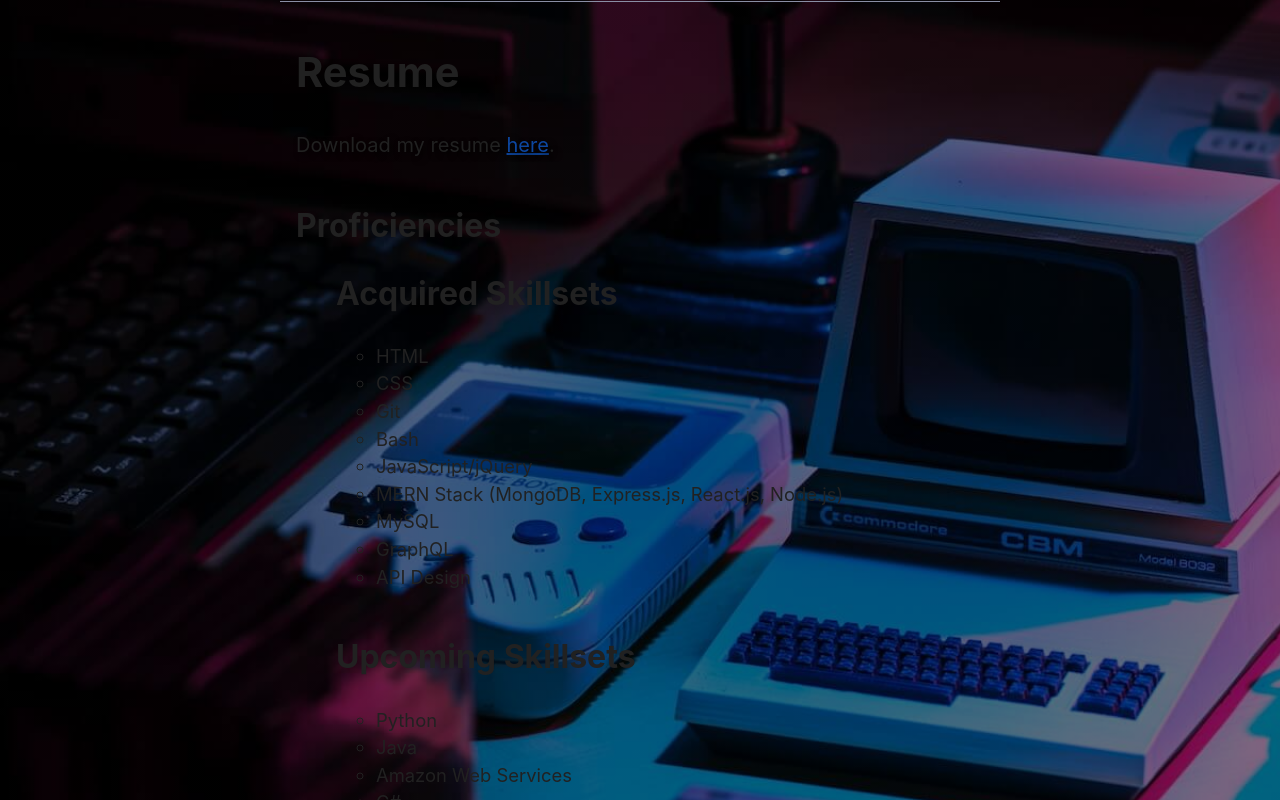
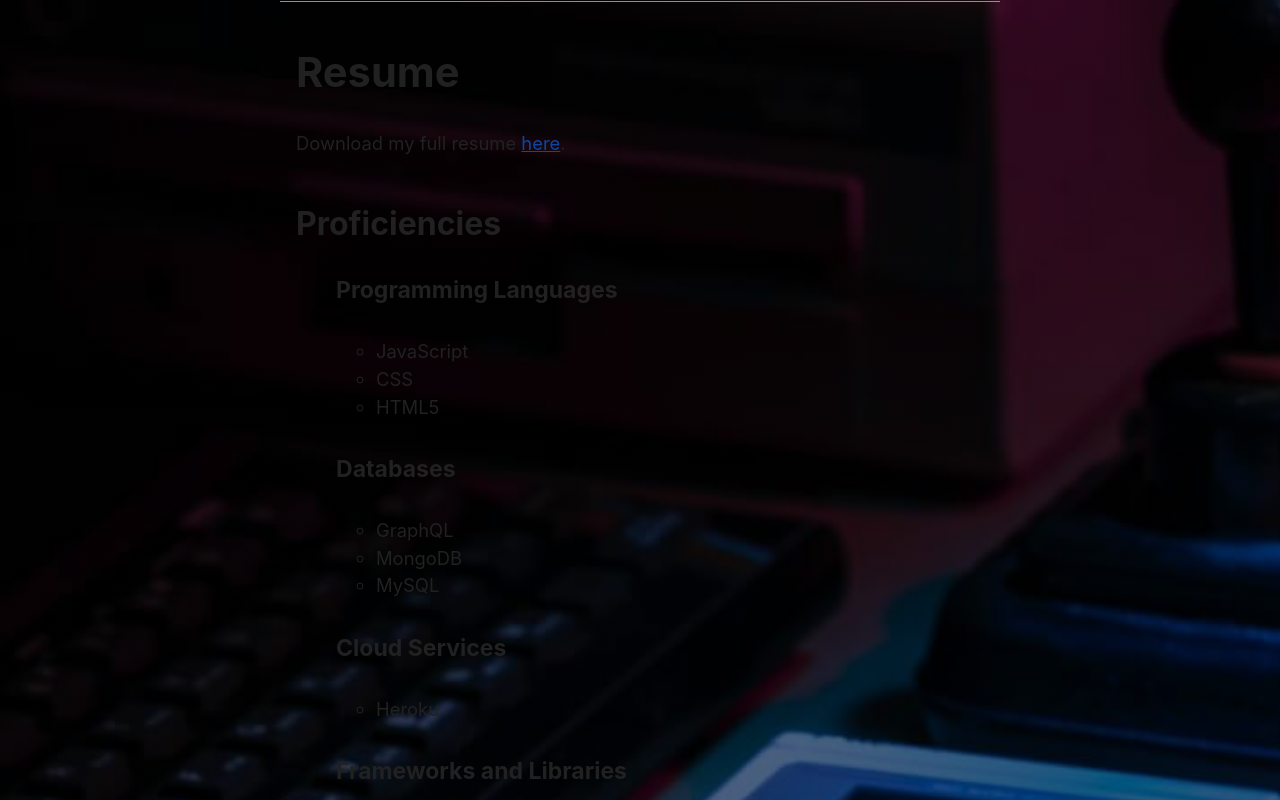
Before and after one commit to Lohmarr/prtflio, a React (Create React App) app: page /Resume in a window 1280 px wide. Shown: the part 180-980 px from the top of the page. Built offline with nearby package versions, Linux system fonts and the light colour scheme.

Commit message:
refining pages

```diff
--- a/src/componentStyles/App.css
+++ b/src/componentStyles/App.css
@@ -10,10 +10,6 @@
 
 .float {
   animation: float 3s infinite alternate ease-in-out;
-}
-
-.delay {
-  animation-delay: 2s;
 }
 
  @keyframes float {
@@ -53,6 +49,28 @@
   }
   100% {
     opacity: 0;
+  }
+}
+
+.bounce {
+  animation: bounce 1s ease-in-out infinite;
+}
+
+@keyframes bounce {
+  0% {
+    transform: translateY(-50%);
+  }
+  25% {
+    transform: translateY(50%);
+  }
+  50% {
+    transform: translateY(0);
+  }
+  75% {
+    transform: translateY(50%);
+  }
+  100% {
+    transform: translateY(-50%);
   }
 }
 
@@ -114,9 +132,10 @@ span {
   height: auto;
 }
 
-p {
-  font-size: 20px;
+.about {
   text-shadow: 3px 3px 6px black;
+  background: rgba(0, 0, 0, 0.5);
+  border-radius: 5px;
 }
 
 /* Footer */
--- a/src/componentStyles/old.css
+++ /dev/null
@@ -1,164 +0,0 @@
-/* Root */
-:root {
-    --primary-color: #009688;
-    --secondary-color: #ff5722;
-    --black-color: #292929;
-    --nav-tan: #dad3d3;
-    --shadow-set: 0 0 8px rgb(0, 255, 242);
-    --radius-set: 5px;
-    --font: 'Gill Sans', 'Gill Sans MT', Calibri, 'Trebuchet MS', sans-serif;
-  }
-
- /* Header */
-  header {
-    background: linear-gradient(to bottom right, var(--primary-color), var(--black-color), var(--secondary-color));
-    color: white;
-    padding: 20px;
-    border-radius: 0 0 2px 2px;
-    position: relative
-  }
-
-   /* Nav */
-   .navbar-brand::after {
-    content: "Portfolio!";
-    color: var(--secondary-color)
-   }
-
-   .nav-item {
-    display: flex;
-    justify-content: center;
-    margin: 10px;
-    align-items: center;
-    width: 70px;
-    height: 70px;
-    border-radius: 50%;
-    background-color: black;
-    margin-right: 20px;
-    transition: transform 0.3s;
-  }
-
-  .nav-item a {
-    color: var(--nav-tan);
-    font-size: 18px;
-    text-align: center;
-    text-decoration: none;
-  }
-
-  .nav-item:hover {
-    background-color: var(--nav-tan);
-    transform: scale(1.1);
-    box-shadow: var(--shadow-set);
-  }
-
-  .nav-item:hover a {
-    color: #000;
-  }
-
-   /* Main */
-   main {
-    display: flex;
-    flex-wrap: wrap;
-    justify-content: center;
-    align-items: flex-start;
-    padding: 20px;
-    background-image: url(https://images.pexels.com/photos/7641148/pexels-photo-7641148.jpeg?auto=compress&cs=tinysrgb&w=1260&h=750&dpr=1);
-  }
-
-  h2, h3 {
-    background-color: var(--nav-tan);
-    color: black;
-    border-radius: var(--radius-set);
-    margin: 0;
-    padding: 10px;
-    font-size: 1.2;
-  }
-
-  p, ul {
-    margin: 10px;
-    line-height: 1.5;
-    color: #fff;
-  }
-
-   /* About */
-   #about {
-    padding: 20px;
-    width: 60%;
-    border-radius: var(--radius-set);
-    background: linear-gradient(to bottom right, var(--primary-color), var(--black-color), var(--secondary-color));
-    text-align: center;
-    font-family: var(--font)
-   }
-
-/* Projects */
-#projects {
-    border-radius: 10px;
-    width: 50%;
-    font-family: var(--font);
-}
-
-    #projects h2, #projects h3, #projects h5 {
-        border-radius: 0;
-        background-color: rgb(32, 28, 28);
-        color: var(--nav-tan);
-        border-radius: var(--radius-set);
-    }
-
-    #projects h5 {
-        text-align: center;
-    }
-
-    #projects h2 {
-        font-size: 3em;
-        background: linear-gradient(to bottom right, #f00, #00f);
-        background-clip: text;
-        -webkit-background-clip: text;
-        -webkit-text-fill-color: transparent;
-        text-align: center;
-    }
-
-      .card {
-        display: flex;
-        margin: 20px;
-        border-radius: var(--radius-set);
-        background: linear-gradient(to bottom right, var(--primary-color), var(--black-color), var(--nav-tan), var(--secondary-color));
-        transition: transform 0.3s;
-        cursor: pointer;
-        overflow: auto;
-        width: 80%;
-        justify-content: center;
-      }
-
-      .card img, #about img {
-        max-width: 100%;
-        max-height: 200px;
-        object-fit: cover;
-        border-radius: var(--radius-set);
-      }
-
-      .card:hover {
-        transform: scale(1.1);
-        box-shadow: var(--shadow-set);
-      }
-
-      #featured {
-        width: 100%;
-      }
-
-      /* Contact */
-      #contact form {
-        color: var(--nav-tan);
-      }
-
-      /* Footer */
-     footer {
-    display: flex;
-    background-color: #070707;
-    /* background-image: url(../images/undraw_Developer_activity_re_39tg.png); */
-    background-repeat: no-repeat;
-    background-size: contain;
-     }
-
-     footer p {
-        display: flex;
-        justify-content: center;
-     }
--- a/src/components/Skillset.js
+++ b/src/components/Skillset.js
@@ -1,32 +1,51 @@
-import React from "react";
+import React from 'react';
 
-function SkillSet() {
+const SkillList = () => {
+  const skillsets = [
+    {
+      category: 'Programming Languages',
+      skills: ['JavaScript', 'CSS', 'HTML5'],
+    },
+    {
+      category: 'Databases',
+      skills: ['GraphQL', 'MongoDB', 'MySQL'],
+    },
+    {
+      category: 'Cloud Services',
+      skills: ['Heroku'],
+    },
+    {
+      category: 'Frameworks and Libraries',
+      skills: ['React.js', 'Node.js', 'Express.js', 'Handlebars.js','jQuery', 'Bootstrap', 'Tailwind'],
+    },
+    {
+      category: 'Version Control',
+      skills: ['Git', 'GitHub', 'GitLab'],
+    },
+    {
+      category: 'Other Concepts and Technologies',
+      skills: ['RESTful API', 'Agile', 'Object-Oriented Programming (OOP)', 'Progressive Web Applications (PWAs)', 'User Authentication', 'Unit Testing', 'Full-stack development', 'MERN Stack (MongoDB, Express.js, React, Node.js)'],
+    },
+    {
+      category: 'Upcoming Skills From Continuation Courses at UNCC School of Professional Studies',
+      skills: ['Python', 'AWS', 'C#', 'Java'],
+    },
+  ];
+
   return (
     <div>
-      <h3>Acquired Skillsets</h3>
-      <ul className="list-group mb-2">
-        <li className="list-group-item">HTML</li>
-        <li className="list-group-item">CSS</li>
-        <li className="list-group-item">Git</li>
-        <li className="list-group-item">Bash</li>
-        <li className="list-group-item">JavaScript/jQuery</li>
-        <li className="list-group-item">
-          MERN Stack (MongoDB, Express.js, React.js, Node.js)
-        </li>
-        <li className="list-group-item">MySQL</li>
-        <li className="list-group-item">GraphQL</li>
-        <li className="list-group-item">API Design</li>
-      </ul>
-      <h3>Upcoming Skillsets</h3>
-      <div className="container">
-        <ul className="list-group">
-          <li className="list-group-item">Python</li>
-          <li className="list-group-item">Java</li>
-          <li className="list-group-item">Amazon Web Services</li>
-          <li className="list-group-item">C#</li>
-        </ul>
-      </div>
+      {skillsets.map((skillset, index) => (
+        <div key={index}>
+          <h4>{skillset.category}</h4>
+          <ul>
+            {skillset.skills.map((skill, skillIndex) => (
+              <li key={skillIndex}>{skill}</li>
+            ))}
+          </ul>
+        </div>
+      ))}
     </div>
   );
-}
-export default SkillSet;
+};
+
+export default SkillList;
--- a/src/pages/AboutMe.js
+++ b/src/pages/AboutMe.js
@@ -13,7 +13,7 @@ const AboutMe = () => {
               src={require("../images/me.png")}
               alt="A headshot of Lohmar."
             />
-            <p>
+            <p className="about">
               Hello! My name is Lohmar L'Amour. I have my certification in
               Full-Stack Web Development from UNCC School of Professional
               Studies. I am proficient in a number of web development
--- a/src/pages/Contact.js
+++ b/src/pages/Contact.js
@@ -1,27 +1,29 @@
-import React from 'react';
-import { Formik, Form, Field, ErrorMessage } from 'formik';
-import * as Yup from 'yup';
+import React from "react";
+import { Formik, Form, Field, ErrorMessage } from "formik";
+import * as Yup from "yup";
 
- const Contact = () => {
+const Contact = () => {
   const initialValues = {
-    name: '',
-    email: '',
-    message: '',
+    name: "",
+    email: "",
+    message: "",
   };
-   const validationSchema = Yup.object({
-    name: Yup.string().required('Name is required'),
-    email: Yup.string().email('Invalid email format').required('Email is required'),
-    message: Yup.string().required('Message is required'),
+  const validationSchema = Yup.object({
+    name: Yup.string().required("Name is required"),
+    email: Yup.string()
+      .email("Invalid email format")
+      .required("Email is required"),
+    message: Yup.string().required("Message is required"),
   });
-   const handleSubmit = (values, { resetForm }) => {
-    console.log('Form data:', values);
+  const handleSubmit = (values, { resetForm }) => {
+    console.log("Form data:", values);
     resetForm();
   };
-   return (
+  return (
     <section>
       <div className="contact-content">
         <h2>Contact Me</h2>
-        <Formik
+        {/* <Formik
           initialValues={initialValues}
           validationSchema={validationSchema}
           onSubmit={handleSubmit}
@@ -43,9 +45,14 @@ import * as Yup from 'yup';
               <button type="submit">Submit</button>
             </Form>
           )}
-        </Formik>
+        </Formik> */}
+        <h4>
+          {" "}
+          Email: <a href="mailto:getlohmar@gmail.com">getlohmar@gmail.com</a>
+        </h4>
+        <h4>Or message me on LinkedIn, click the link down there &#8595; &#8595; &#8595;</h4>
       </div>
     </section>
   );
 };
- export default Contact;
+export default Contact;
--- a/src/pages/Resume.js
+++ b/src/pages/Resume.js
@@ -1,18 +1,29 @@
-import React from 'react';
-import Skillset from '../components/Skillset'
+import React from "react";
+import Skillset from "../components/Skillset";
 
- const Resume = () => {
+const Resume = () => {
   return (
     <section>
       <div className="resume-content">
         <h2>Resume</h2>
-        <p>Download my resume <a href="path-to-resume" target="_blank" rel="noopener noreferrer">here</a>.</p>
+        <p>
+          Download my full resume{" "}
+          <a
+            href="https://docs.google.com/document/d/14owGIFHO7D_pPQWhgcv72aXe3EZjpIanp5T89yikmIo/edit?usp=sharing"
+            target="_blank"
+            rel="noopener noreferrer"
+            download
+          >
+            here
+          </a>
+          .
+        </p>
         <h3>Proficiencies</h3>
         <ul>
-          <Skillset/>
+          <Skillset />
         </ul>
       </div>
     </section>
   );
 };
- export default Resume;
+export default Resume;
```
Also changed, not shown: 1 other file (tests, documents, lock files or other folders).
